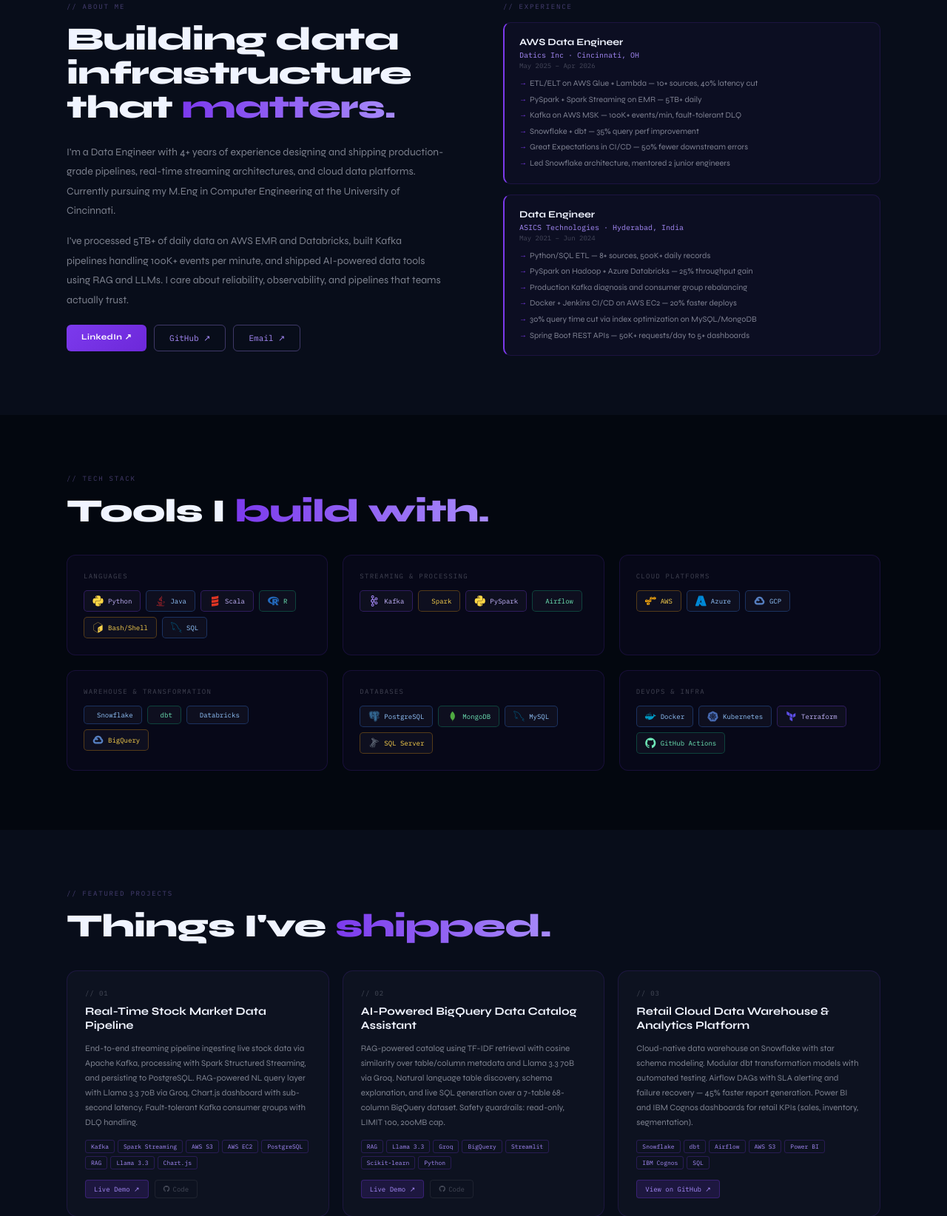
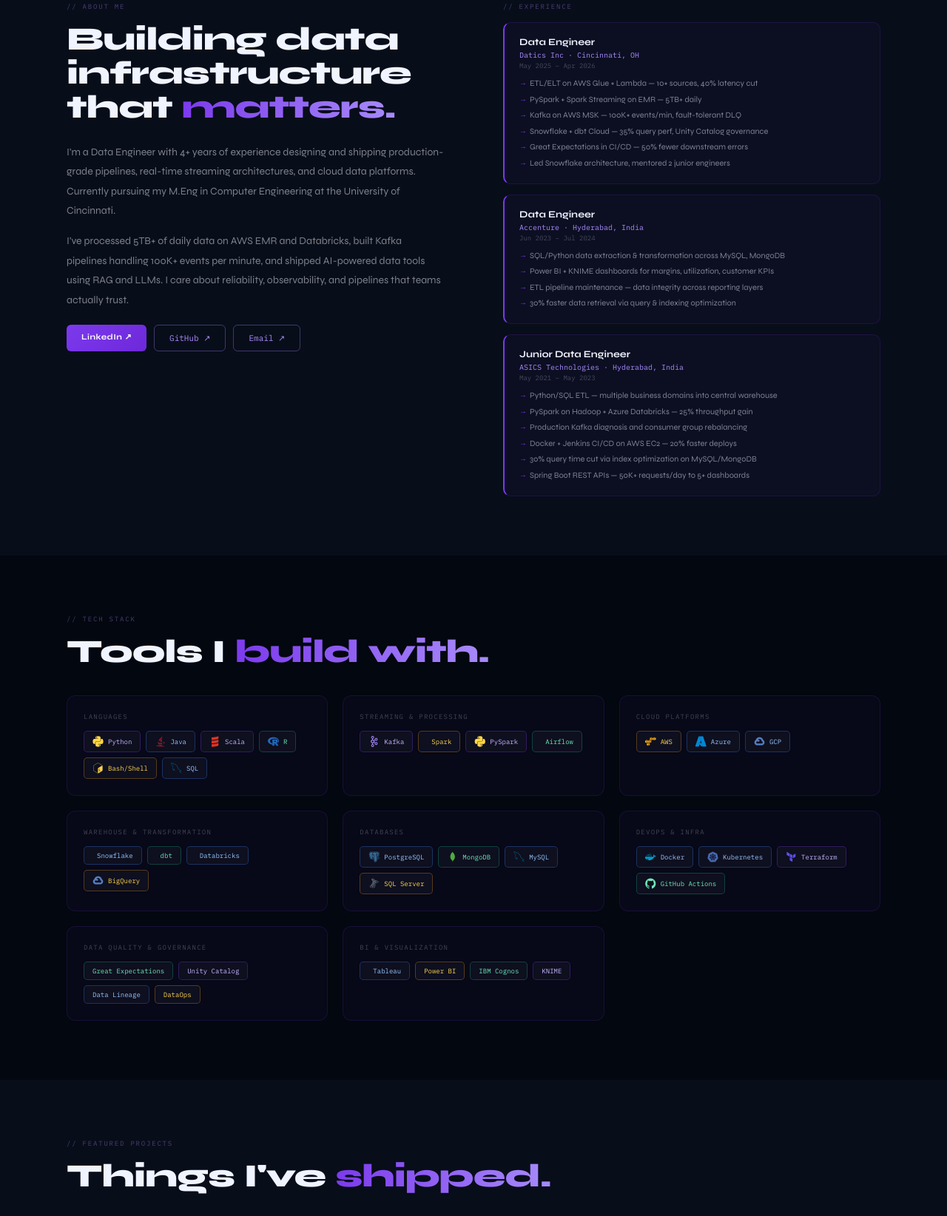
Before and after one commit to saikrishna-hub001/saikrishna-hub001.github.io, a plain HTML site: page index.html in a window 1280 px wide. Shown: the part 877-2521 px from the top of the page at 74% size. Drawn offline with nearby package versions, Linux system fonts and the light colour scheme; animation ran at ten frames a second.

Commit message:
Update job roles and responsibilities in index.html

```diff
--- a/index.html
+++ b/index.html
@@ -273,24 +273,35 @@
         <div class="sec-label">// Experience</div>
         <div class="exp-list">
           <div class="exp-it">
-            <div class="exp-role">AWS Data Engineer</div>
+            <div class="exp-role">Data Engineer</div>
             <div class="exp-co">Datics Inc · Cincinnati, OH</div>
             <div class="exp-yr">May 2025 – Apr 2026</div>
             <ul class="exp-buls">
               <li>ETL/ELT on AWS Glue + Lambda — 10+ sources, 40% latency cut</li>
               <li>PySpark + Spark Streaming on EMR — 5TB+ daily</li>
               <li>Kafka on AWS MSK — 100K+ events/min, fault-tolerant DLQ</li>
-              <li>Snowflake + dbt — 35% query perf improvement</li>
+              <li>Snowflake + dbt Cloud — 35% query perf, Unity Catalog governance</li>
               <li>Great Expectations in CI/CD — 50% fewer downstream errors</li>
               <li>Led Snowflake architecture, mentored 2 junior engineers</li>
             </ul>
           </div>
           <div class="exp-it">
             <div class="exp-role">Data Engineer</div>
+            <div class="exp-co">Accenture · Hyderabad, India</div>
+            <div class="exp-yr">Jun 2023 – Jul 2024</div>
+            <ul class="exp-buls">
+              <li>SQL/Python data extraction &amp; transformation across MySQL, MongoDB</li>
+              <li>Power BI + KNIME dashboards for margins, utilization, customer KPIs</li>
+              <li>ETL pipeline maintenance — data integrity across reporting layers</li>
+              <li>30% faster data retrieval via query &amp; indexing optimization</li>
+            </ul>
+          </div>
+          <div class="exp-it">
+            <div class="exp-role">Junior Data Engineer</div>
             <div class="exp-co">ASICS Technologies · Hyderabad, India</div>
-            <div class="exp-yr">May 2021 – Jun 2024</div>
+            <div class="exp-yr">May 2021 – May 2023</div>
             <ul class="exp-buls">
-              <li>Python/SQL ETL — 8+ sources, 500K+ daily records</li>
+              <li>Python/SQL ETL — multiple business domains into central warehouse</li>
               <li>PySpark on Hadoop + Azure Databricks — 25% throughput gain</li>
               <li>Production Kafka diagnosis and consumer group rebalancing</li>
               <li>Docker + Jenkins CI/CD on AWS EC2 — 20% faster deploys</li>
@@ -363,6 +374,24 @@
           <div class="sc b"><i class="devicon-kubernetes-plain colored"></i>Kubernetes</div>
           <div class="sc p"><i class="devicon-terraform-plain colored"></i>Terraform</div>
           <div class="sc g"><i class="devicon-github-plain" style="color:#6ee7b7"></i>GitHub Actions</div>
+        </div>
+      </div>
+      <div class="scat rv">
+        <div class="scat-title">Data Quality & Governance</div>
+        <div class="schips">
+          <div class="sc g">Great Expectations</div>
+          <div class="sc p">Unity Catalog</div>
+          <div class="sc b">Data Lineage</div>
+          <div class="sc a">DataOps</div>
+        </div>
+      </div>
+      <div class="scat rv">
+        <div class="scat-title">BI & Visualization</div>
+        <div class="schips">
+          <div class="sc b"><i class="devicon-tableau-plain colored"></i>Tableau</div>
+          <div class="sc a">Power BI</div>
+          <div class="sc g">IBM Cognos</div>
+          <div class="sc p">KNIME</div>
         </div>
       </div>
     </div>
@@ -439,9 +468,7 @@
           <div class="cert-it"><div class="cdot"></div><div class="ctxt"><strong>Data Engineering Essentials</strong> – IBM (Coursera)</div></div>
           <div class="cert-it"><div class="cdot"></div><div class="ctxt"><strong>Data Visualization &amp; Dashboards with Excel and Cognos</strong> – IBM (Coursera)</div></div>
           <div class="cert-it"><div class="cdot"></div><div class="ctxt"><strong>Data Analysis with Python</strong> – IBM (Cognitive Class)</div></div>
-          <div class="cert-it"><div class="cdot"></div><div class="ctxt"><strong>Python 101 for Data Science</strong> – IBM (Cognitive Class)</div></div>
           <div class="cert-it"><div class="cdot"></div><div class="ctxt"><strong>Microsoft AI Classroom Series</strong> – Microsoft &amp; NASSCOM</div></div>
-          <div class="cert-it"><div class="cdot"></div><div class="ctxt"><strong>Front-End Development</strong> – Udemy</div></div>
         </div>
       </div>
     </div>
```
